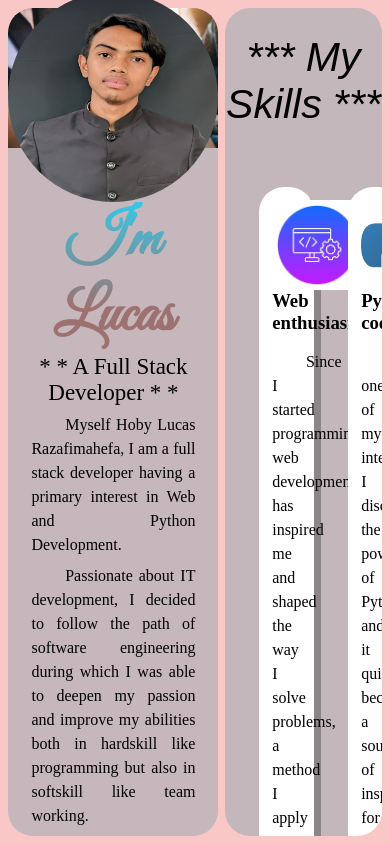
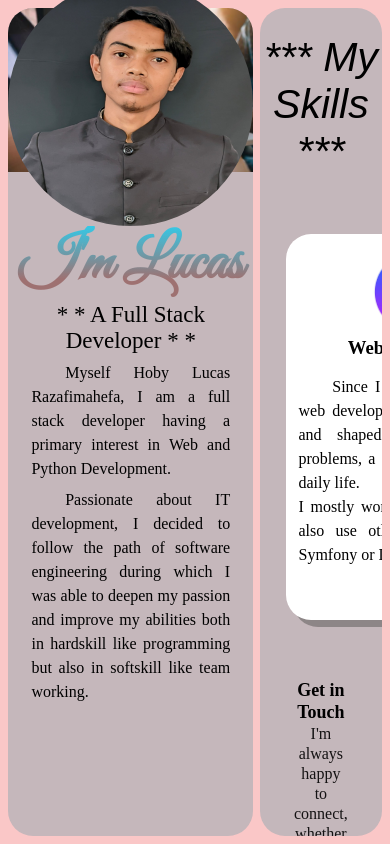
Before and after one commit to Rownart/introducing_site, a plain HTML site: page index.html in a window 390 px wide. Drawn offline with Linux system fonts and the light colour scheme.

Commit message:
adjusting the site before doing responsive design

```diff
--- a/assets/styles/styles.css
+++ b/assets/styles/styles.css
@@ -35,16 +35,20 @@ main {
 }
 
 .leftSide .myPhoto {
-    width: 210px;
-    height: 210px;
+    width: 29vh;
+    height: 29vh;
     overflow: hidden;
     border-radius: 50%;
-    margin: -160px auto 0px auto;
+    margin: -23vh auto 0px auto;
+    min-width: 100px;
+    min-height: 100px;
 }
 
 .leftSide .myPhoto img {
-    width: 210px;
-    height: 210px;
+    width: 29vh;
+    height: 29vh;
+    min-width: 100px;
+    min-height: 100px;
 }
 
 .leftSide h1 {
@@ -98,16 +102,17 @@ main {
 
 .rightSide aside {
     display: flex;
-    gap: 4vh;
-    margin: 4vh;
+    gap: 3vh;
+    margin: 3vh;
 }
 
 .rightSide aside .skills {
-    width: 33%;
+    width: calc((100% - 12vh) / 3);
     background-color: white;
     padding: 13px;
     border-radius: 25px;
     box-shadow: 7px 7px rgba(97, 94, 94, 0.548);
+    min-width: 230px;
 }
 
 .rightSide aside .skills .imgSkill {
--- a/index.html
+++ b/index.html
@@ -24,7 +24,7 @@
         <section class="rightSide">
             <h2>*** My Skills ***</h2>
             <aside>
-                <div title="Web" class="skills">
+                <div title="Lucas ' web enthusiasm" class="skills">
                     <div class="imgSkill">
                         <img src="assets/images/web.jpg" alt="web image" />
                     </div>
@@ -35,20 +35,22 @@
                         I mostly work with Node.js, but I also use other technologies like Symfony or Django when needed.
                     </p>
                 </div>
-                <div title="Python" class="skills">
+                <div title="Lucas ' Python skill" class="skills">
                     <div class="imgSkill">
                         <img src="assets/images/py.png" alt="python image" />
                     </div>
                     <h3>Python coding</h3>
                     <p>
-                        During one of my internships, I discovered the power of Python, and it quicly became a source of inspiration for me. Its simplicity and versatility made me appreciate problem-solving even more, and now, I appply that mindset in both my projects and my daily life.
+                        During one of my internships, I discovered the power of Python, and it quickly became a source of inspiration for me.
+                        <br/>
+                        Its simplicity and versatility made me appreciate problem-solving even more, and now, I appply that mindset in both my projects and my daily life.
                     </p>
                 </div>
-                <div title="communication" class="skills">
+                <div title="Lucas ' communication hability" class="skills">
                     <div class="imgSkill">
                         <img src="assets/images/com.png" alt="communication image" />
                     </div>
-                    <h3>Communication skills</h3>
+                    <h3>Communication hability</h3>
                     <p>
                         Communication allows ideas to shared clearly, problems to be solved efficiently, and collaboration to succed.
                         <br/>
```
